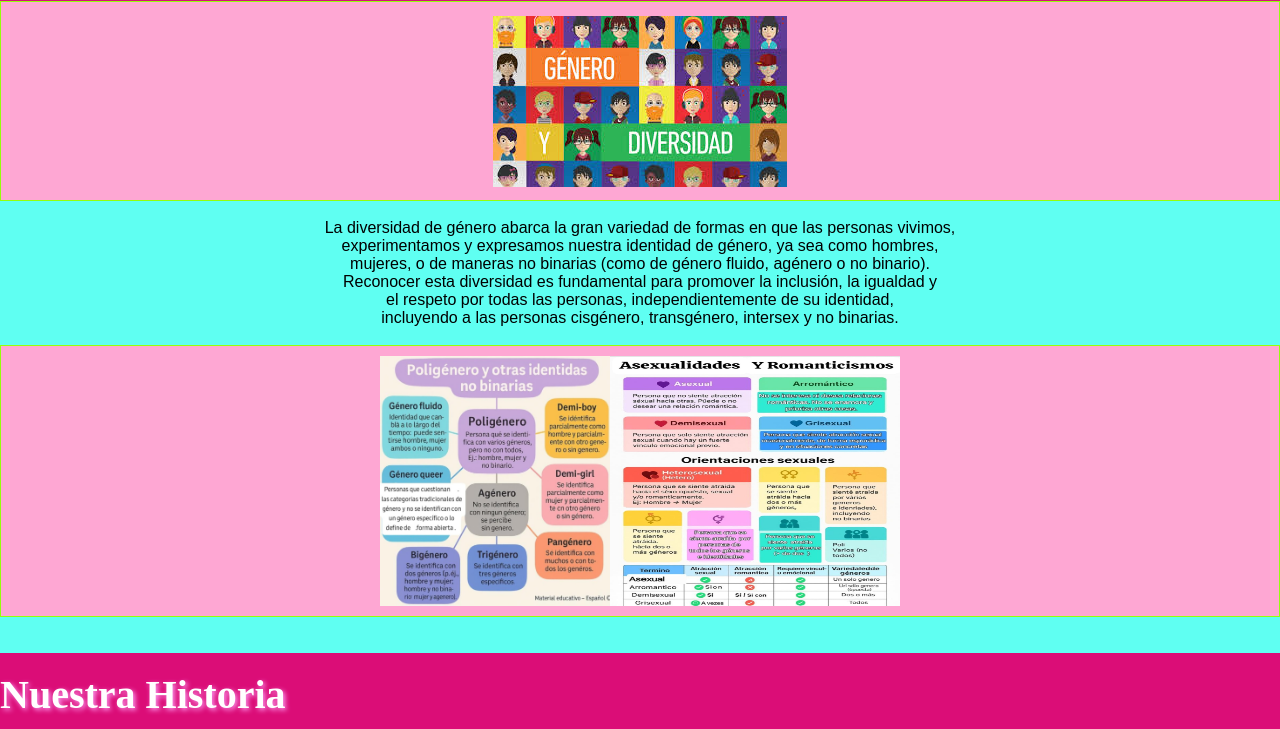
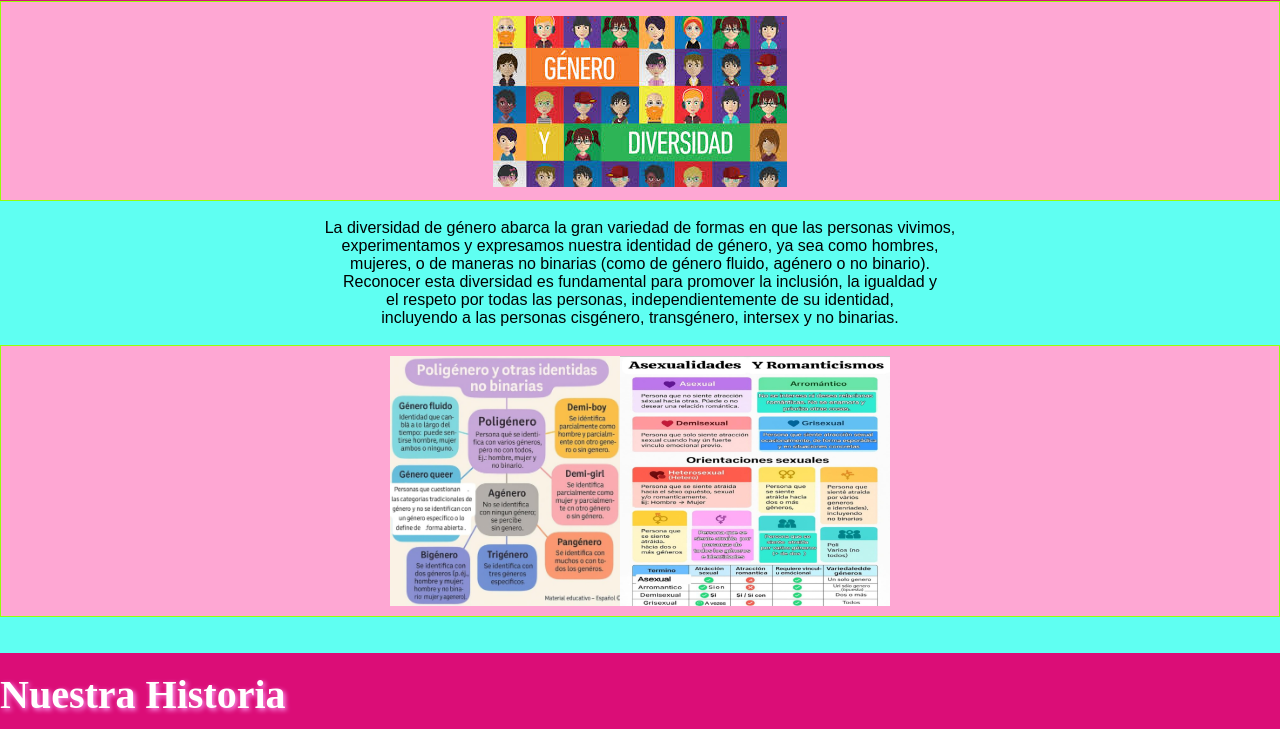
Before and after one commit to Arhinsingh05/diversidad_genero, a plain HTML site: page index.html in a window 1280 px wide. Shown: the part 434-1163 px from the top of the page. Drawn offline with nearby package versions, Linux system fonts and the light colour scheme; a script that the page names is missing.

Commit message:
Update index.html

```diff
--- a/index.html
+++ b/index.html
@@ -64,7 +64,7 @@
 
       <div class="imagen" style="display: flex;justify-content: center; align-items: center;">
       <img src="img9.jpg" width="230px" height="250px"><br>
-      <img src="img8.jpg" width="290px" height="250px">
+      <img src="img8.jpg" width="270px" height="250px">
       </div>
       <br><br>
 
```
